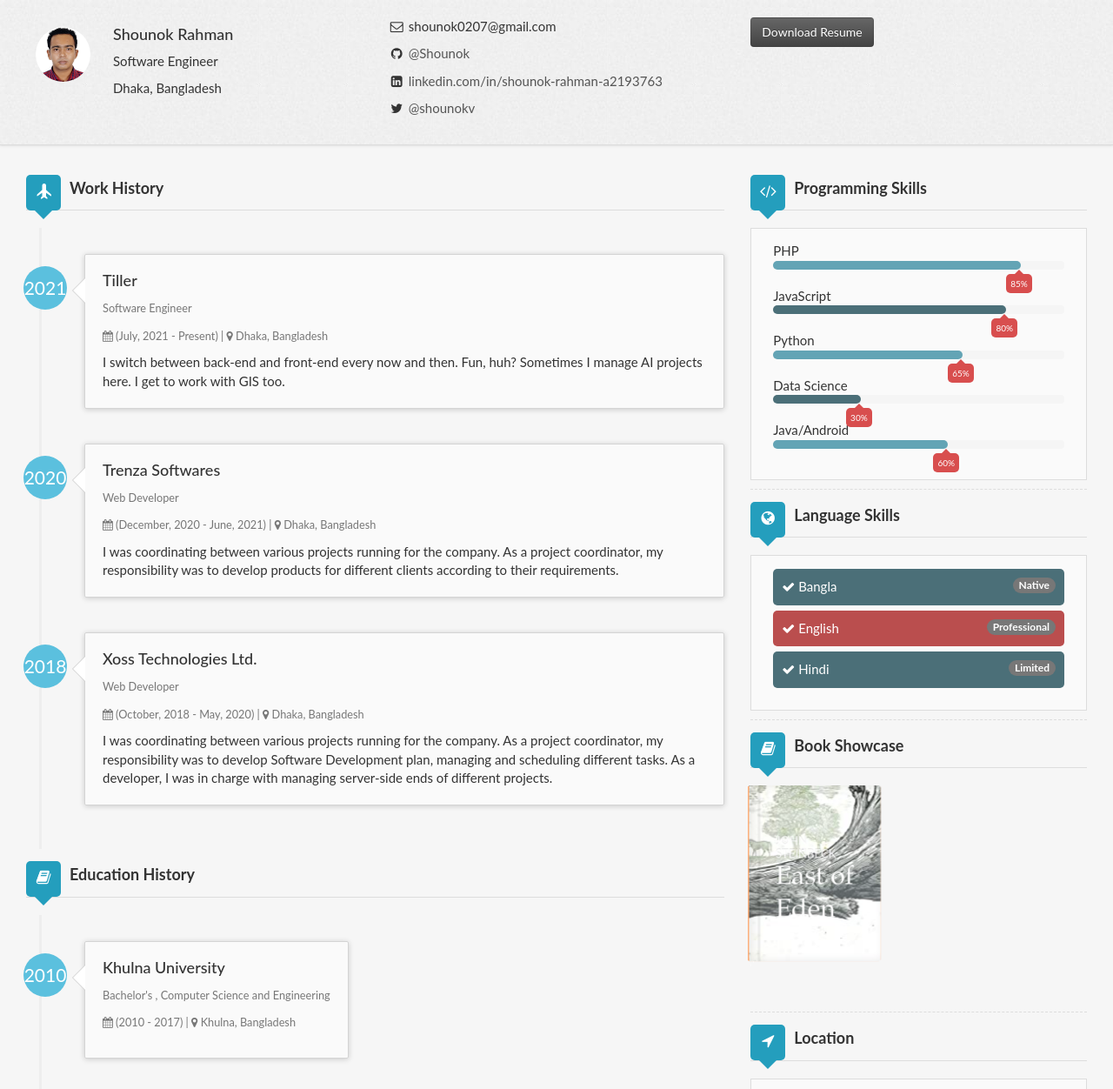
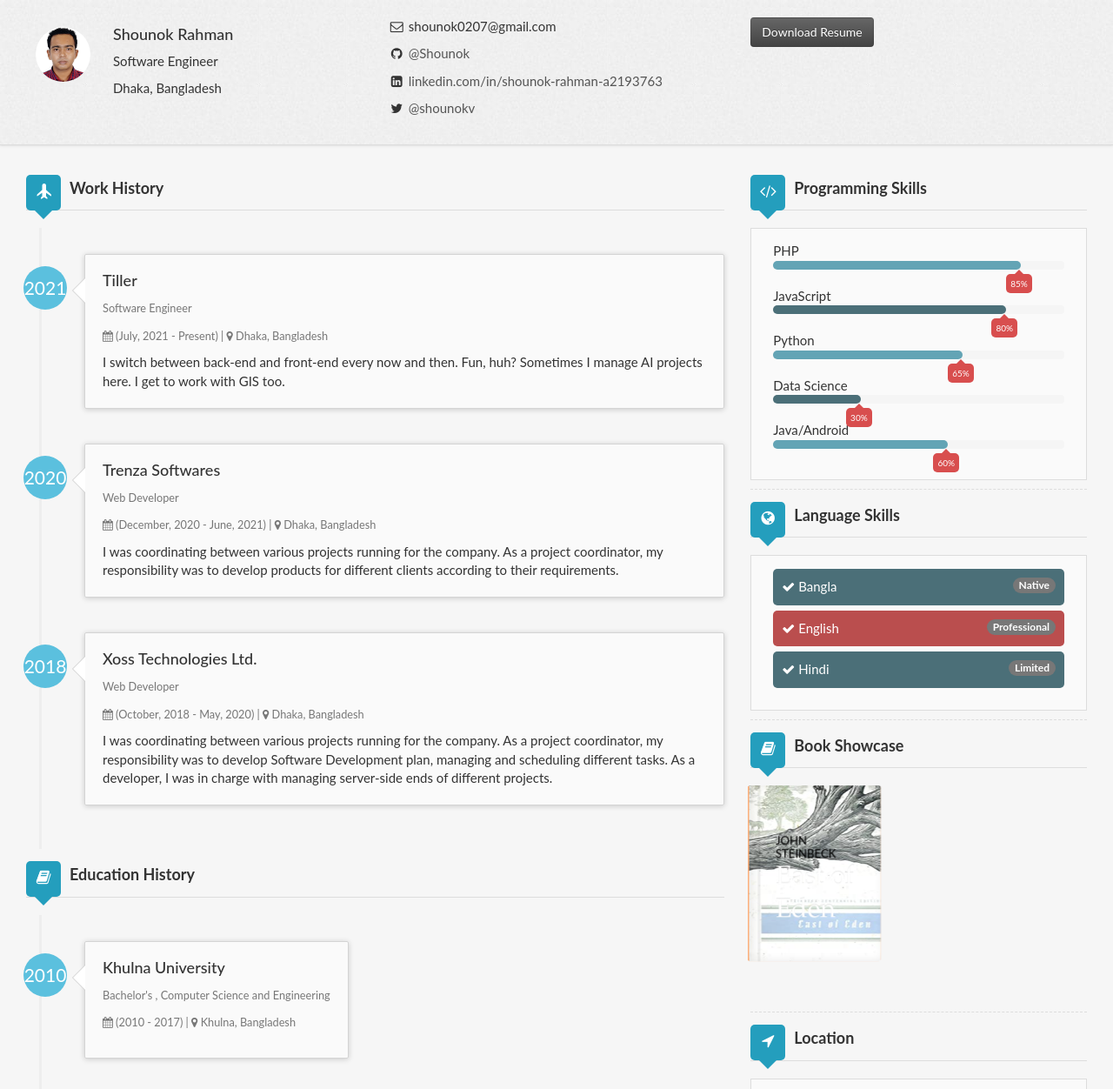
Before and after one commit to Shounok/Shounok.github.io, a Jekyll site: the page built from index.html, in a window 1280 px wide, cut to the strip 0-1252 px from the top of the page. Shown: the whole strip at 87% size. Built offline with Jekyll 4.4.1, drawn with Linux system fonts in a browser that asks for light colours; nearby versions of some CDN libraries.

Commit message:
test-bookshowcase-05

```diff
--- a/assets/css/bookshowcase.css
+++ b/assets/css/bookshowcase.css
@@ -351,6 +351,7 @@
 	background-image: url(../img/east-of-eden.jpg);
 	background-repeat: no-repeat;
 	/* background-position: 10px 40px; */
+	background-size: 200px;
 }
 
 .book-1 .bk-cover h2 {
@@ -370,6 +371,11 @@
 	font-weight: 400;
 	font-size: 13px;
 	padding-right: 20px;
+	color: #000;
+}
+
+.book-1 .bk-cover h2 span:last-child {
+	color: #fff;
 }
 
 .book-1 .bk-cover h2 span:first-child {
--- a/index.html
+++ b/index.html
@@ -304,7 +304,6 @@ layout: default
             <div class="bk-right"></div>
             <div class="bk-left">
               <h2>
-                <span>John Steinbeck</span>
                 <span>East of Eden</span>
               </h2>
             </div>
```
